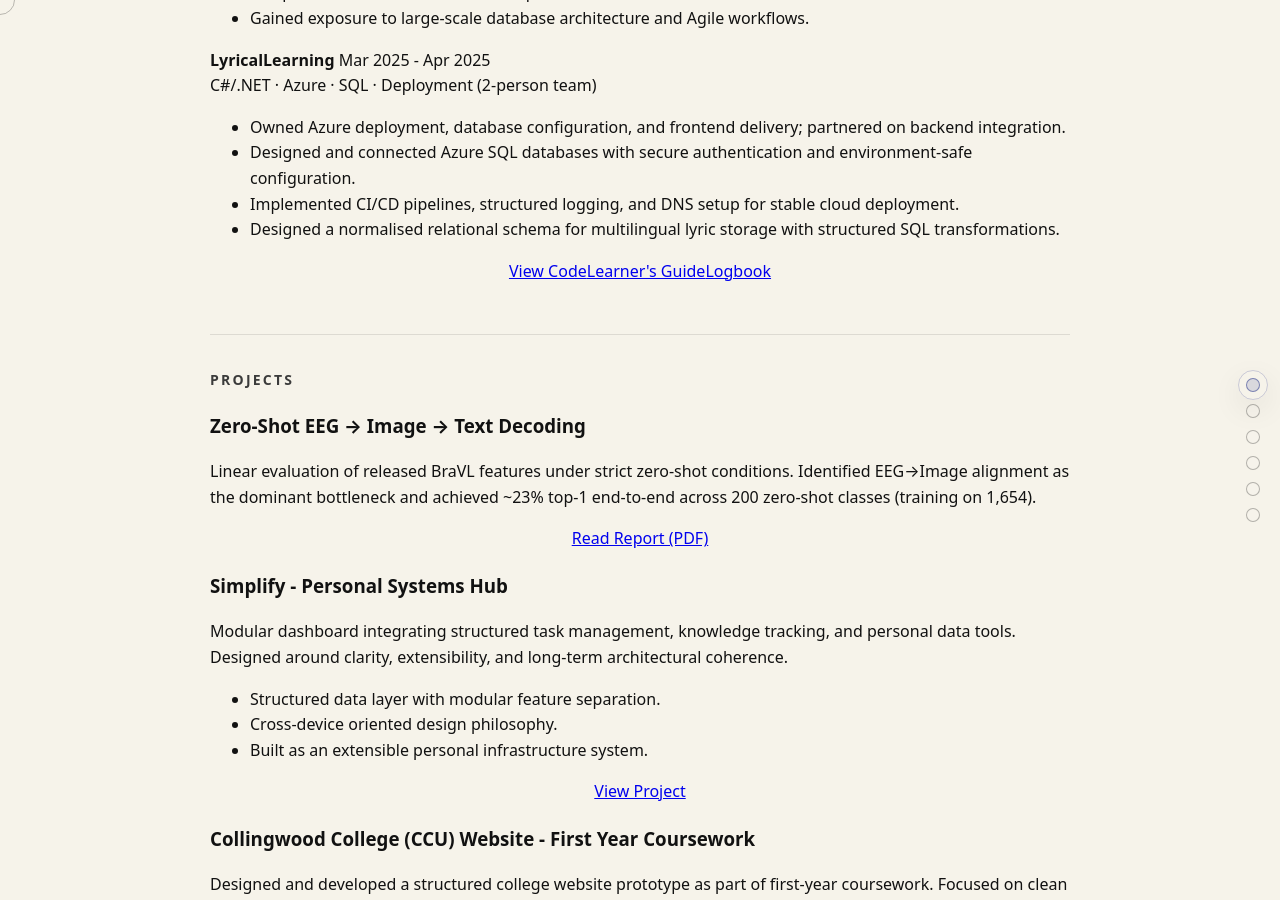
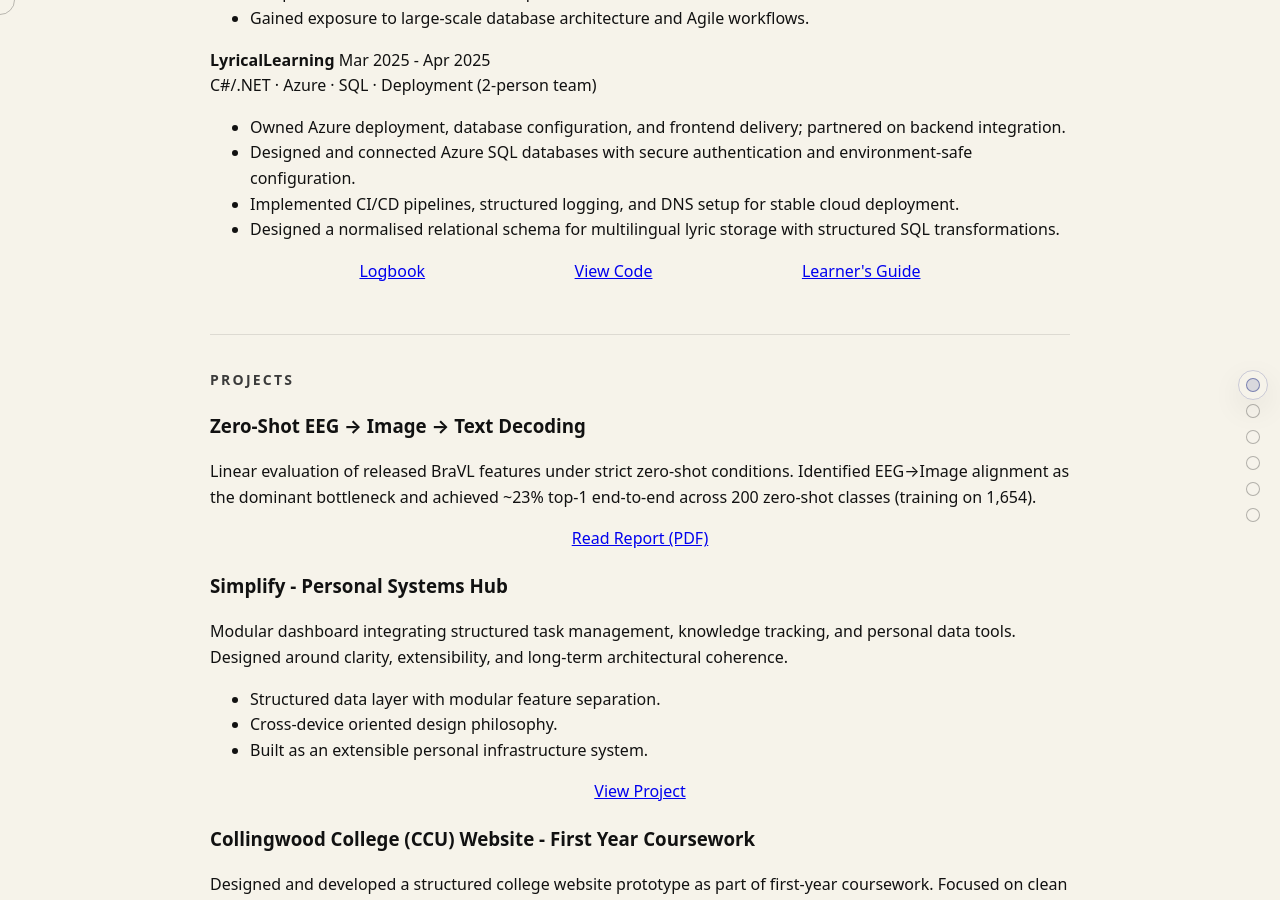
Before and after one commit to Wagz28/Wagz28.github.io, a Jekyll site: the page index.html, which Jekyll copies as it is, in a window 1280 px wide and 900 px high, scrolled down 986 px. Built offline with Jekyll 4.4.1, drawn with Linux system fonts in a browser that asks for light colours.

Commit message:
Revision of LogBook 1

```diff
--- a/assets/projects/lyricallearning/Learners_Guide.html
+++ b/assets/projects/lyricallearning/Learners_Guide.html
@@ -1,7 +1,7 @@
 <!DOCTYPE html>
 <html>
 <head>
-<title>Learners_Guide.md</title>
+<title>Learners Guide</title>
 <meta http-equiv="Content-type" content="text/html;charset=UTF-8">
 <base target="_blank">
 
--- a/assets/projects/lyricallearning/Logbook_Ben_W.html
+++ b/assets/projects/lyricallearning/Logbook.html
@@ -408,7 +408,7 @@
 <li>Made a resource group, not a high level project so no tagging needed.</li>
 </ul>
 <p>Very simple; Search for &quot;Resource Groups&quot; on Azure Portal, Click Create, Name it, Pick a Region, Click Review+Create.
-<img src="https://www.dropbox.com/scl/fi/koi6up8q9qu1k0x960c0f/image2.png?rlkey=1z3ei9ye4cck71zkpiptxobhf&st=6138auot&raw=1" alt="img2">\</p>
+<img src="https://www.dropbox.com/scl/fi/koi6up8q9qu1k0x960c0f/image2.png?rlkey=1z3ei9ye4cck71zkpiptxobhf&st=6138auot&raw=1" alt="img2"></p>
 <p>Created Resource Group, assigned Reuben Contributor via IAM, spun up Azure SQL (Free Tier), and later added our custom domain via CNAME/TXT verification.</p>
 <p>Provisioned a single Azure SQL Free-Tier database (10 DBs, 100K vCore-seconds, 32 GB data + backup) inside our Resource Group; created a new server using Microsoft Entra-only authentication (not supported on Free Tier), enabled public access and allowed Azure services, whitelisted our dev IP, skipped ledger diagnostics, noted the future need for a managed identity, and set the collation to Latin1_General_100_CI_AS_SC_UTF8 for broad character support (lots of languages).
 Note: 5.50$ per-month after the free trial.
--- a/index.html
+++ b/index.html
@@ -181,10 +181,10 @@
             with structured SQL transformations.
           </li>
         </ul>
-        <p class="project-links">
+        <p class="project-links" style="display:flex;justify-content:space-evenly;">
+          <a href="/assets/projects/lyricallearning/Logbook.html" target="_blank" rel="noopener">Logbook</a>
           <a href="https://github.com/Wagz28/LyricalLearning" target="_blank" rel="noopener">View Code</a>
           <a href="/assets/projects/lyricallearning/Learners_Guide.html" target="_blank" rel="noopener">Learner's Guide</a>
-          <a href="/assets/projects/lyricallearning/Logbook_Ben_W.html" target="_blank" rel="noopener">Logbook</a>
         </p>
       </div>
     </section>
```
